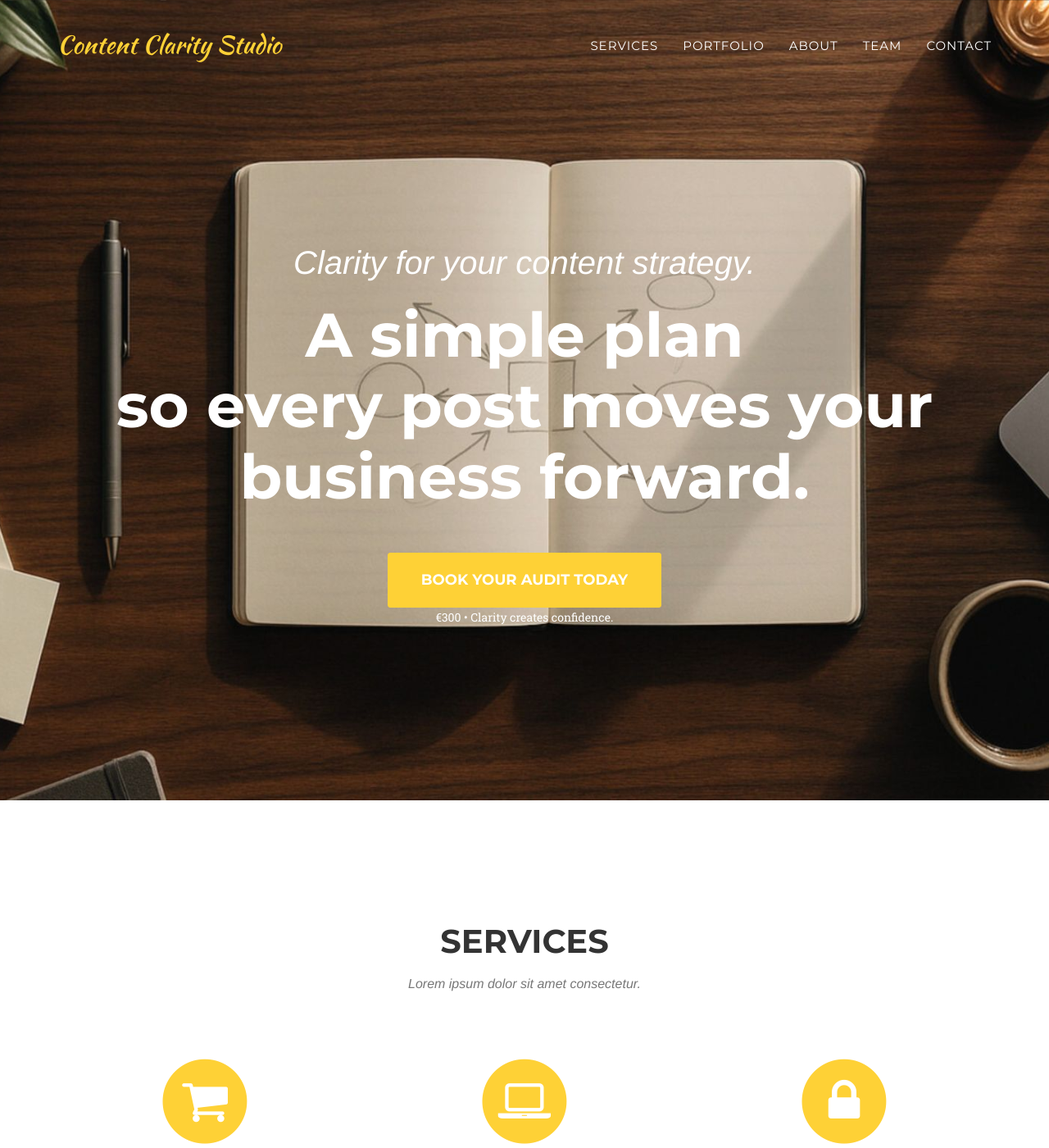
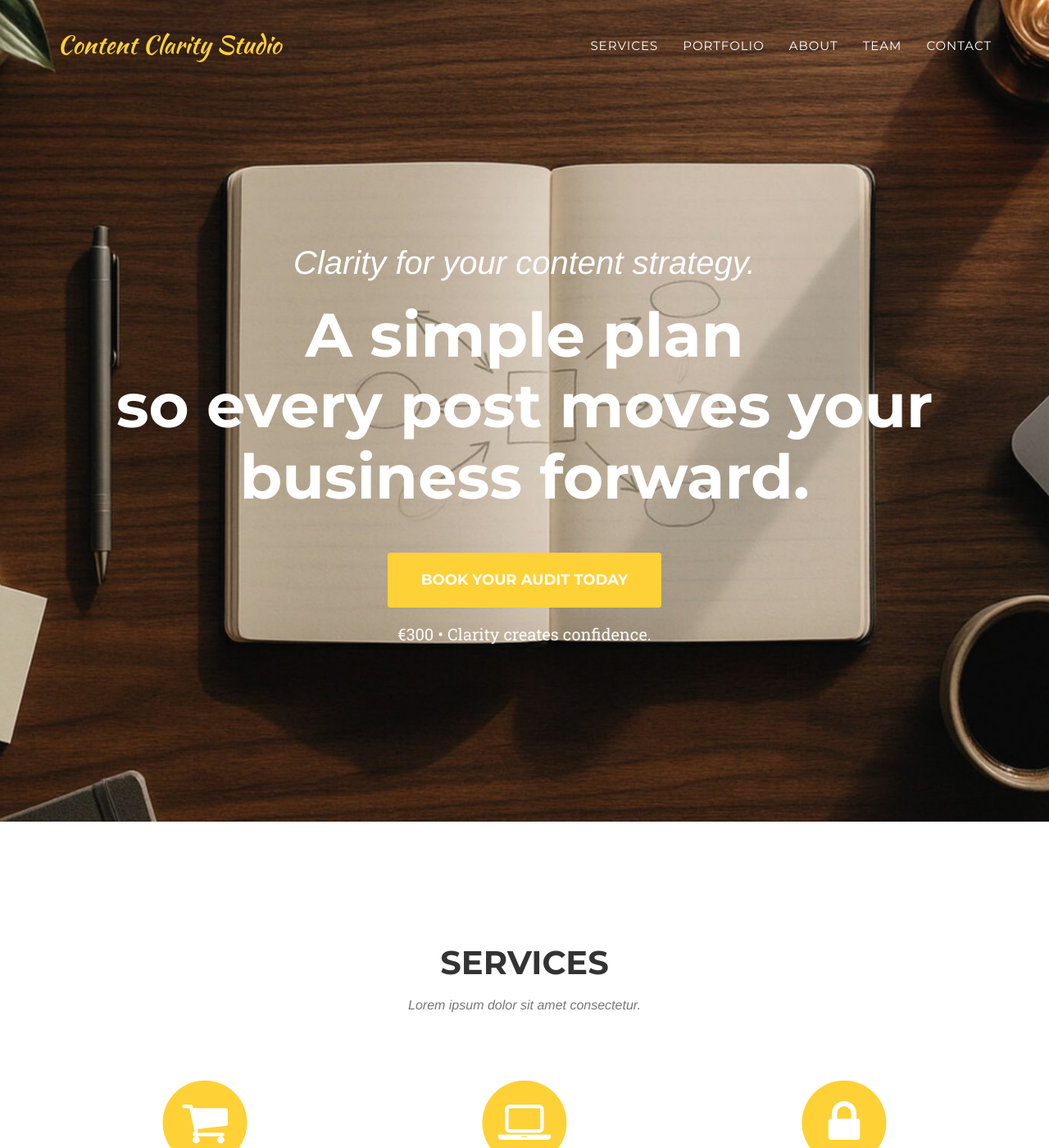
Before and after one commit to ContentClarityStudio/contentclaritystudio.github.io, a Jekyll site: the page built from index.html, in a window 1280 px wide and 1400 px high. Shown: the whole window at 82% size. Built offline with Jekyll 4.4.1, drawn with Linux system fonts in a browser that asks for light colours; some web fonts are replaced.

Commit message:
Update overrides.css

```diff
--- a/css/overrides.css
+++ b/css/overrides.css
@@ -11,3 +11,19 @@ header .intro-heading {
     line-height: 1.2;
   }
 }
+
+/* Bigger and more confident subline under hero button */
+.hero-subtext {
+  margin-top: 15px;
+  font-size: 2rem;          /* roughly double */
+  font-weight: 500;
+  color: #fff;
+  opacity: 0.95;
+}
+
+/* Adjust for smaller screens */
+@media (max-width: 576px) {
+  .hero-subtext {
+    font-size: 1.4rem;
+  }
+}
```
